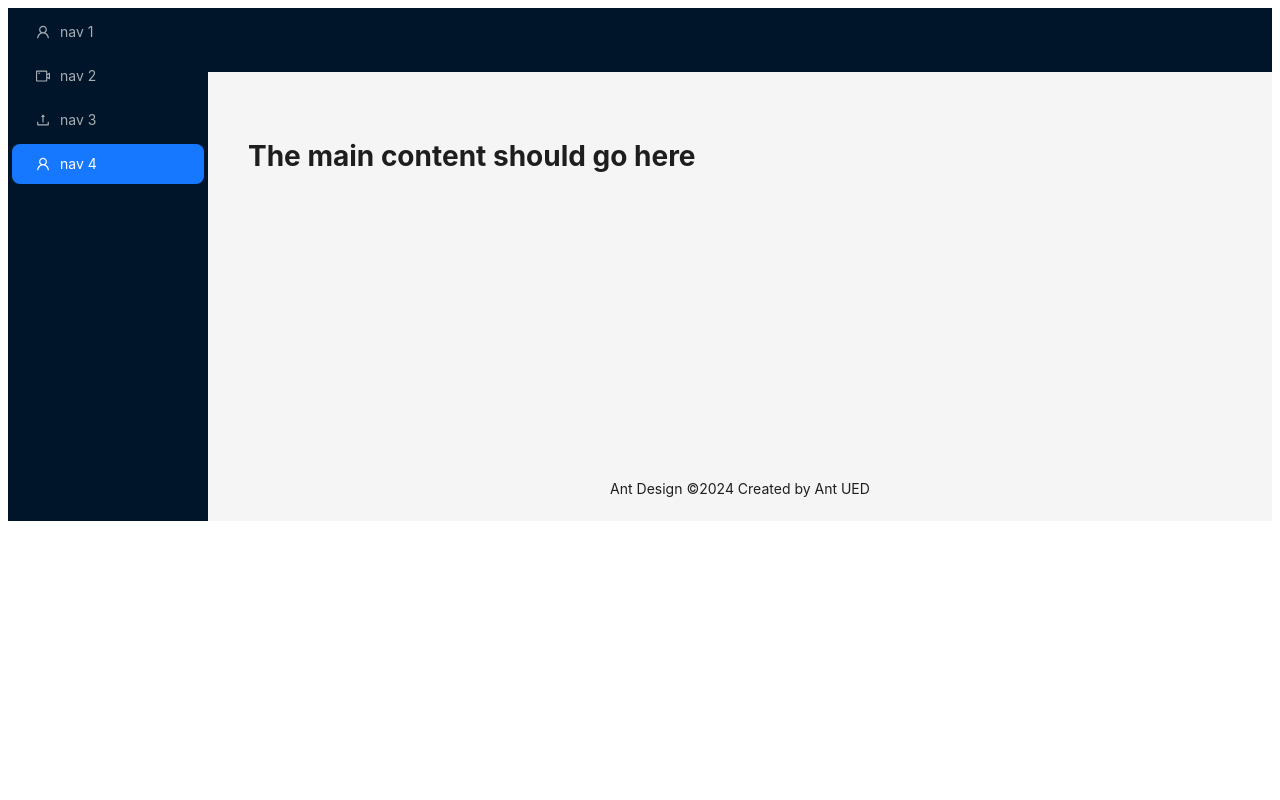
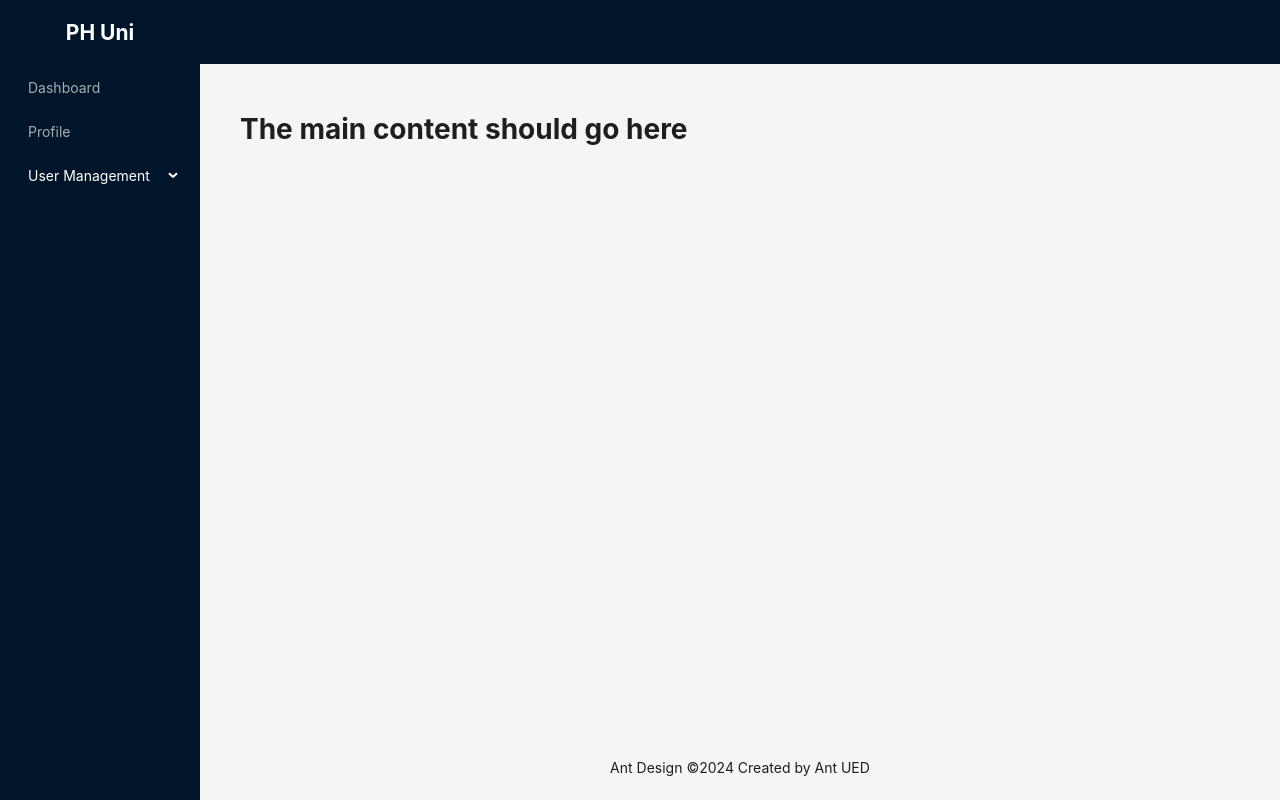
Before and after one commit to shahehsan2002/PH-client, a React (Vite) app: page / in a window 1280 px wide. Built offline with nearby package versions, Linux system fonts and the light colour scheme.

Commit message:
Basic sidebar problem solved

```diff
--- a/src/components/layout/MainLayout.tsx
+++ b/src/components/layout/MainLayout.tsx
@@ -1,20 +1,37 @@
-import React, { createElement } from 'react';
-import { Layout, Menu } from 'antd';
+import React, { Children, createElement } from 'react';
+import { Flex, Layout, Menu, MenuProps } from 'antd';
 import { UploadOutlined, UserOutlined, VideoCameraOutlined } from '@ant-design/icons';
 
 const { Header, Content, Footer, Sider } = Layout;
 
-const items = [UserOutlined, VideoCameraOutlined, UploadOutlined, UserOutlined].map(
-  (icon, index) => ({
-    key: String(index + 1),
-    icon: createElement(icon),
-    label: `nav ${index + 1}`,
-  })
-);
+const items : MenuProps["items"] = [
+    {
+        key:'1',
+        label:'Dashboard'
+    },
+    {
+        key:'2',
+        label:'Profile'
+    },
+    {
+        key:'3',
+        label:'User Management',
+        children:[
+            {
+                key:'4',
+                label:'Create Admin'
+            },
+            {
+                key:'5',
+                label:'Create Student'
+            },
+        ]
+    }
+]
 
 const MainLayout = () => {
   return (
-    <Layout>
+    <Layout style={{height:'100vh'}} >
       <Sider
         breakpoint="lg"
         collapsedWidth="0"
@@ -25,8 +42,21 @@ const MainLayout = () => {
           console.log(collapsed, type);
         }}
       >
-        <div className="demo-logo-vertical" />
-        <Menu theme="dark" mode="inline" defaultSelectedKeys={['4']} items={items} />
+        <div style={{
+            color: 'white',
+            textAlign:'center',
+            height:'4rem',
+            display:'flex',
+            justifyContent:'center',
+            alignItems:'center',
+            }}>
+            <h1  >PH Uni</h1>
+        </div>
+        <Menu
+         theme="dark"
+          mode="inline"
+           defaultSelectedKeys={['4']}
+           items={items} />
       </Sider>
       <Layout>
         <Header style={{ padding: 0 }} />
--- a/src/index.css
+++ b/src/index.css
@@ -0,0 +1,5 @@
+*{
+    box-sizing: border-box;
+    padding: 0;
+    margin: 0;
+}
```
